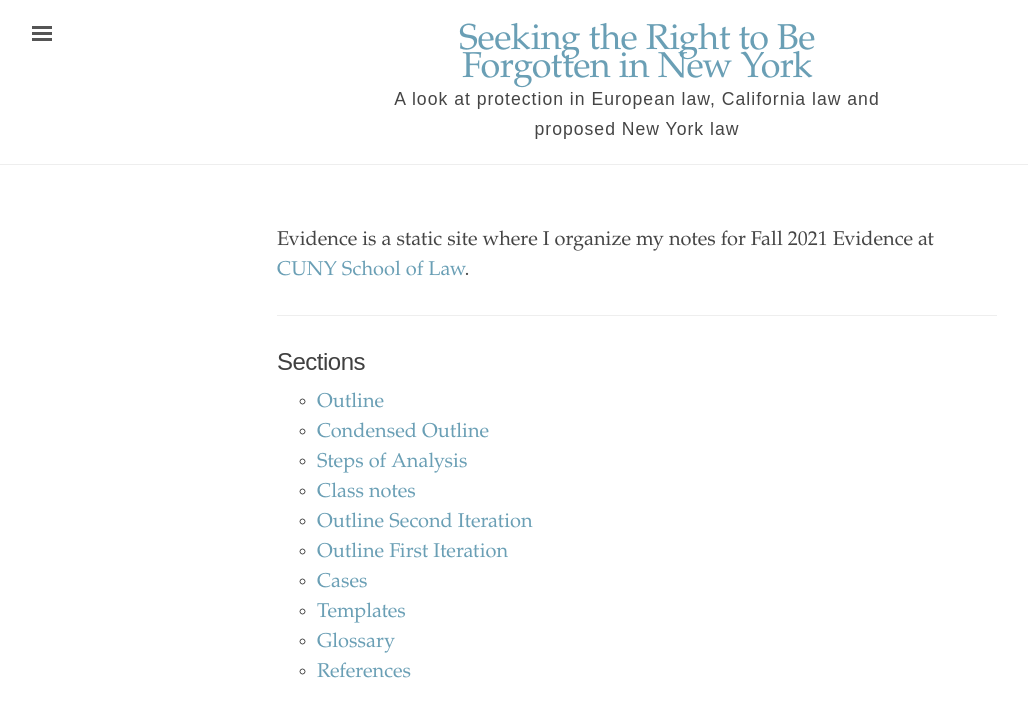
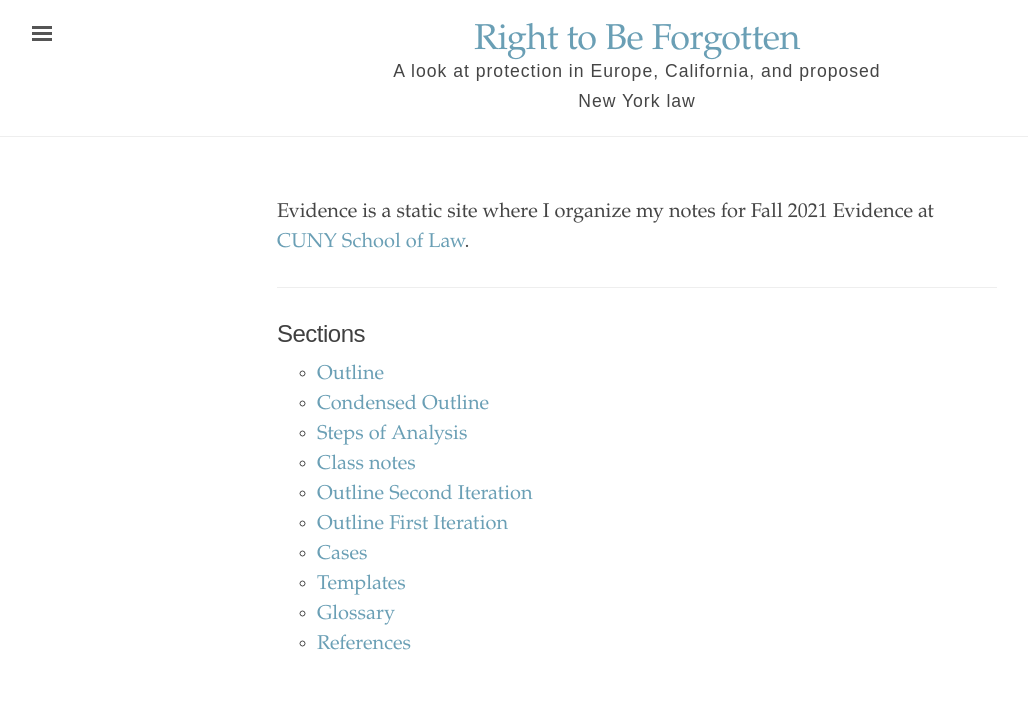
Before and after one commit to binipringle/right-to-be-forgotten, a Jekyll site: the page built from index.html, in a window 1280 px wide. Shown: the top 717 px of the page, without its empty margins (3-1031 px from the left). Built offline with Jekyll 4.4.1, drawn with Linux system fonts in a browser that asks for light colours.

Commit message:
corrected typo in assests and shortened name in config

```diff
--- a/_config.yml
+++ b/_config.yml
@@ -1,9 +1,9 @@
 # Built with Jekyll 3.6.0
 
 # Setupš
-title:               'Seeking the Right to Be Forgotten in New York'
-tagline:             'A look at protection in European law, California law and proposed New York law'
-description:         'This is a final paper for Technology and Law at CUNY School of Law, Spring 2023.'
+title:               'Right to Be Forgotten'
+tagline:             'A look at protection in Europe, California, and proposed New York law'
+description:         'Research paper for Technology and Law at CUNY School of Law, Spring 2023.'
 url:                 'https://github.com/binipringle'
 baseurl:             '/right-to-be-forgotten'
 
```
Also changed, not shown: assets/rtbf-logo-open-graph.png (renamed from assets/rbtf-logo-open-graph.png), assets/rtbf-logo.ico (renamed from assets/rbtf-logo.ico), assets/rtbf-logo.png (renamed from assets/rbtf-logo.png).
